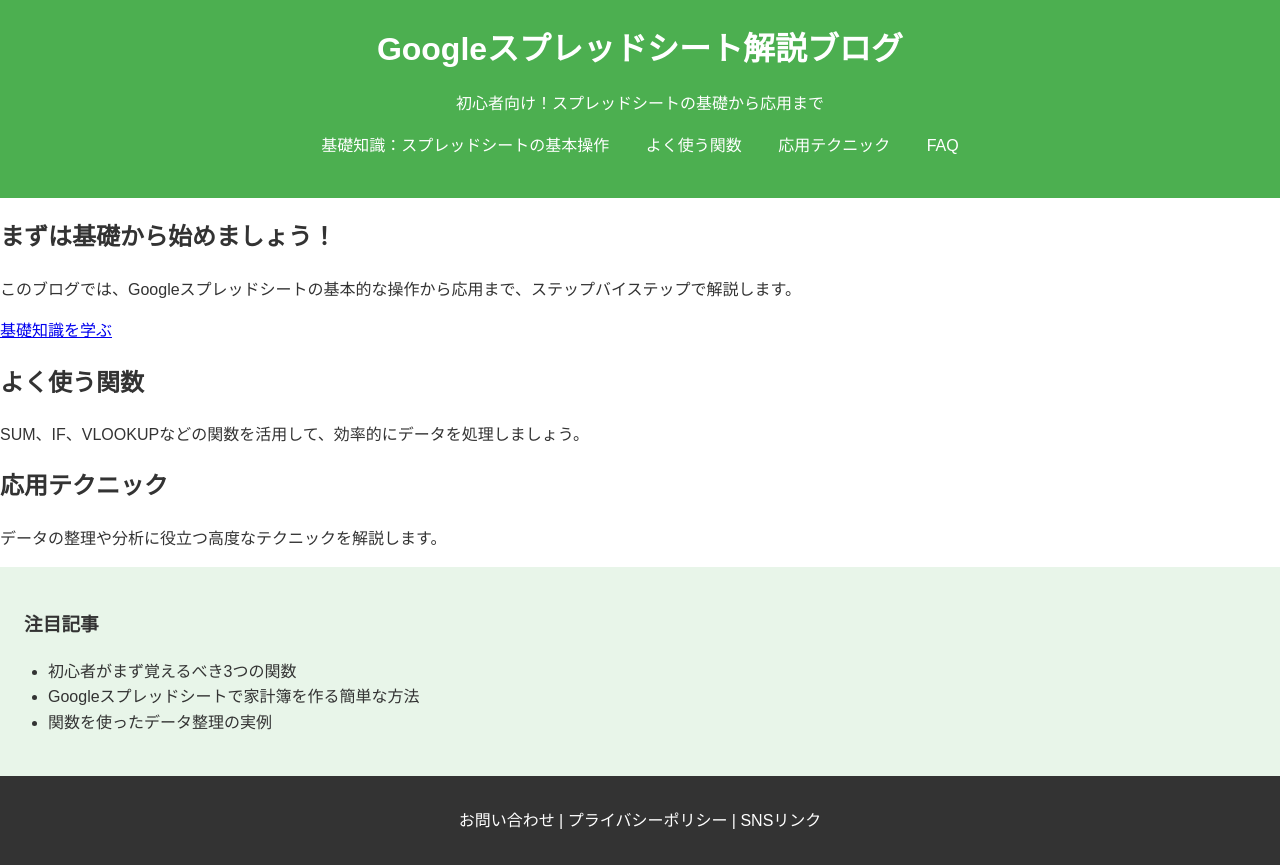
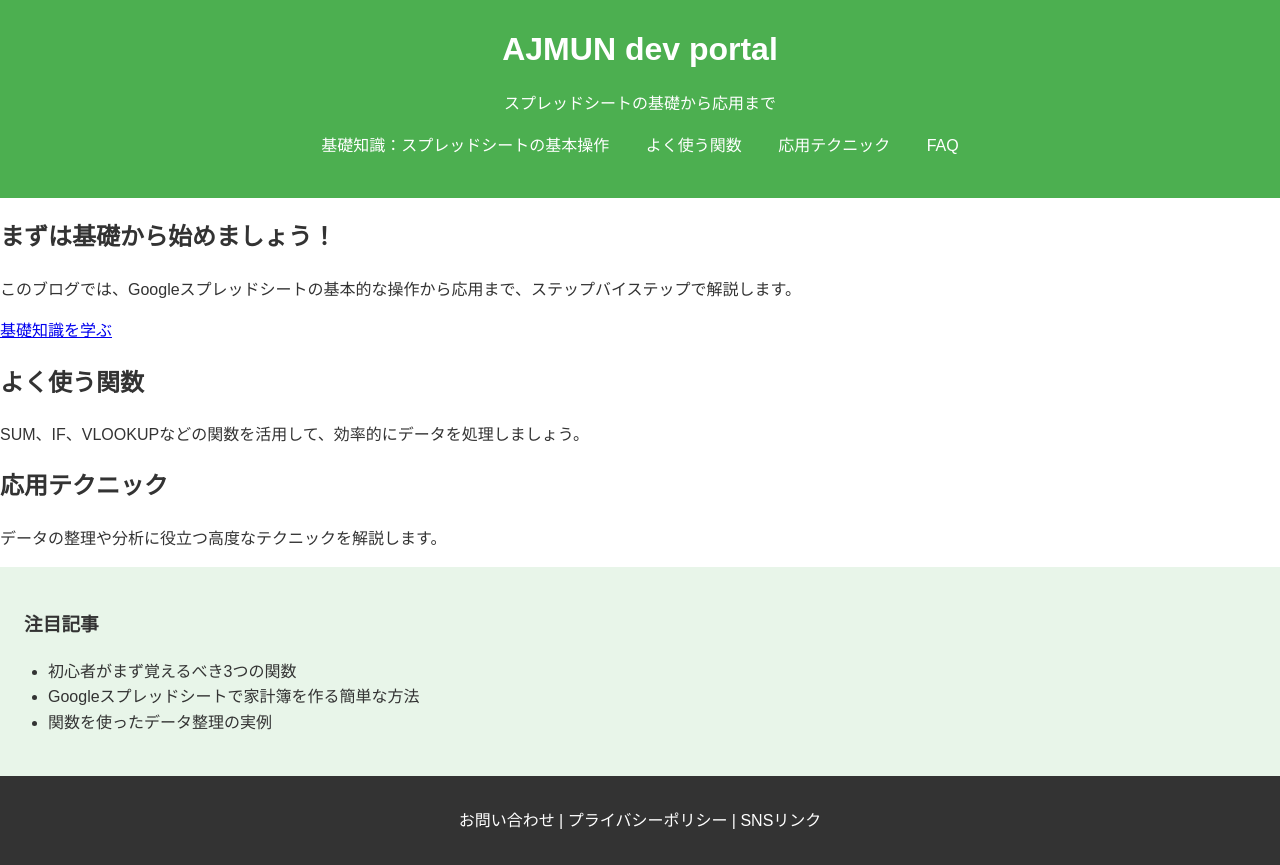
Before and after one commit to All-Japan-Model-United-Nations/LearningPortal, a plain HTML site: page index.html in a window 1280 px wide. Drawn offline with Linux system fonts and the light colour scheme.

Commit message:
Update index.html

```diff
--- a/index.html
+++ b/index.html
@@ -8,9 +8,8 @@
 </head>
 <body>
     <header>
-        <h1>Googleスプレッドシート解説ブログ</h1>
-        <p>初心者向け！スプレッドシートの基礎から応用まで</p>
-        <!-- 基礎知識ページへのリンクを追加 -->
+        <h1>AJMUN dev portal</h1>
+        <p>スプレッドシートの基礎から応用まで</p>
         <nav>
             <ul>
                 <li><a href="basic/basic_operations.html">基礎知識：スプレッドシートの基本操作</a></li>
@@ -49,6 +48,8 @@
         </ul>
     </section>
 
+    </main>
+
     <!-- フッター -->
     <footer>
         <p>お問い合わせ | プライバシーポリシー | SNSリンク</p>
```
